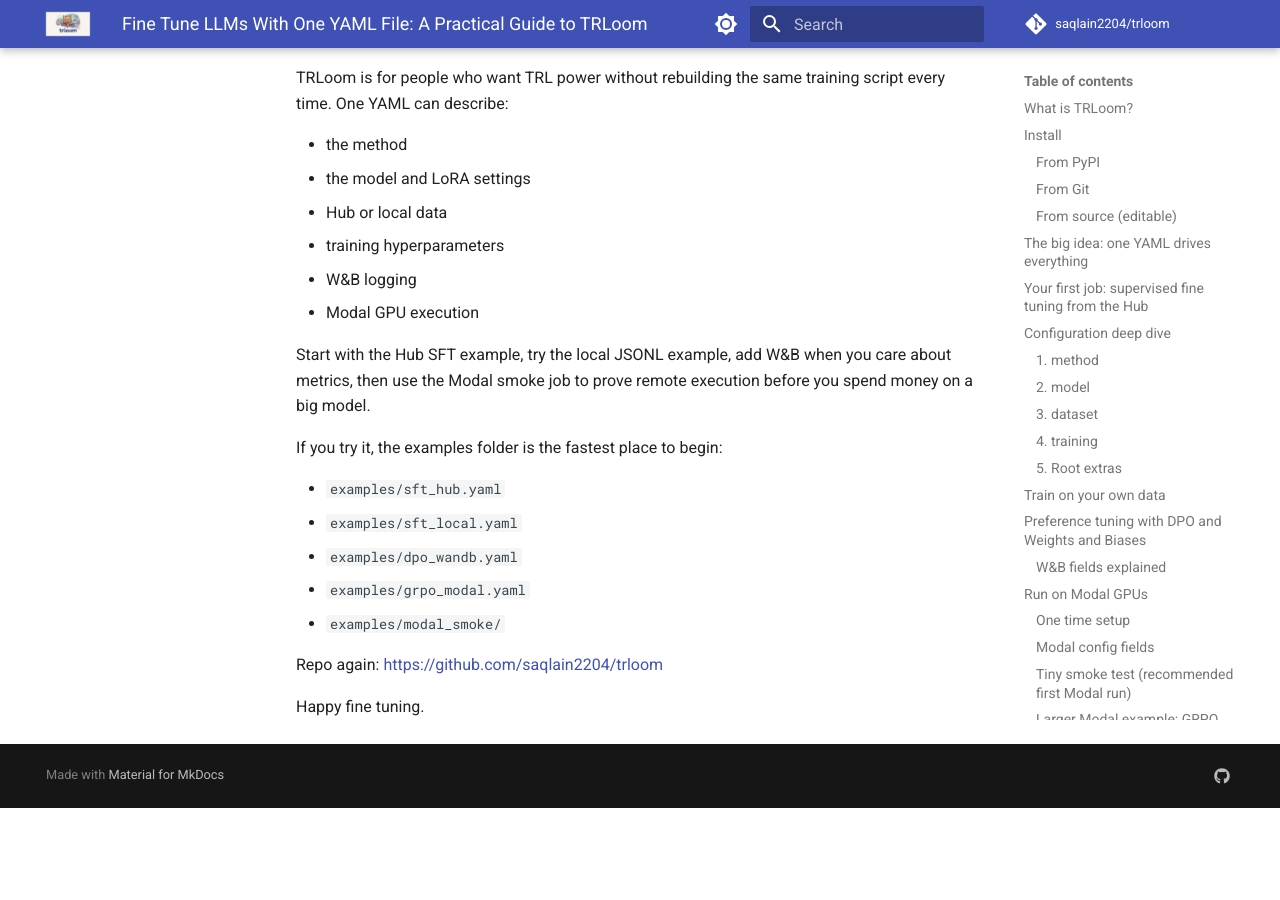
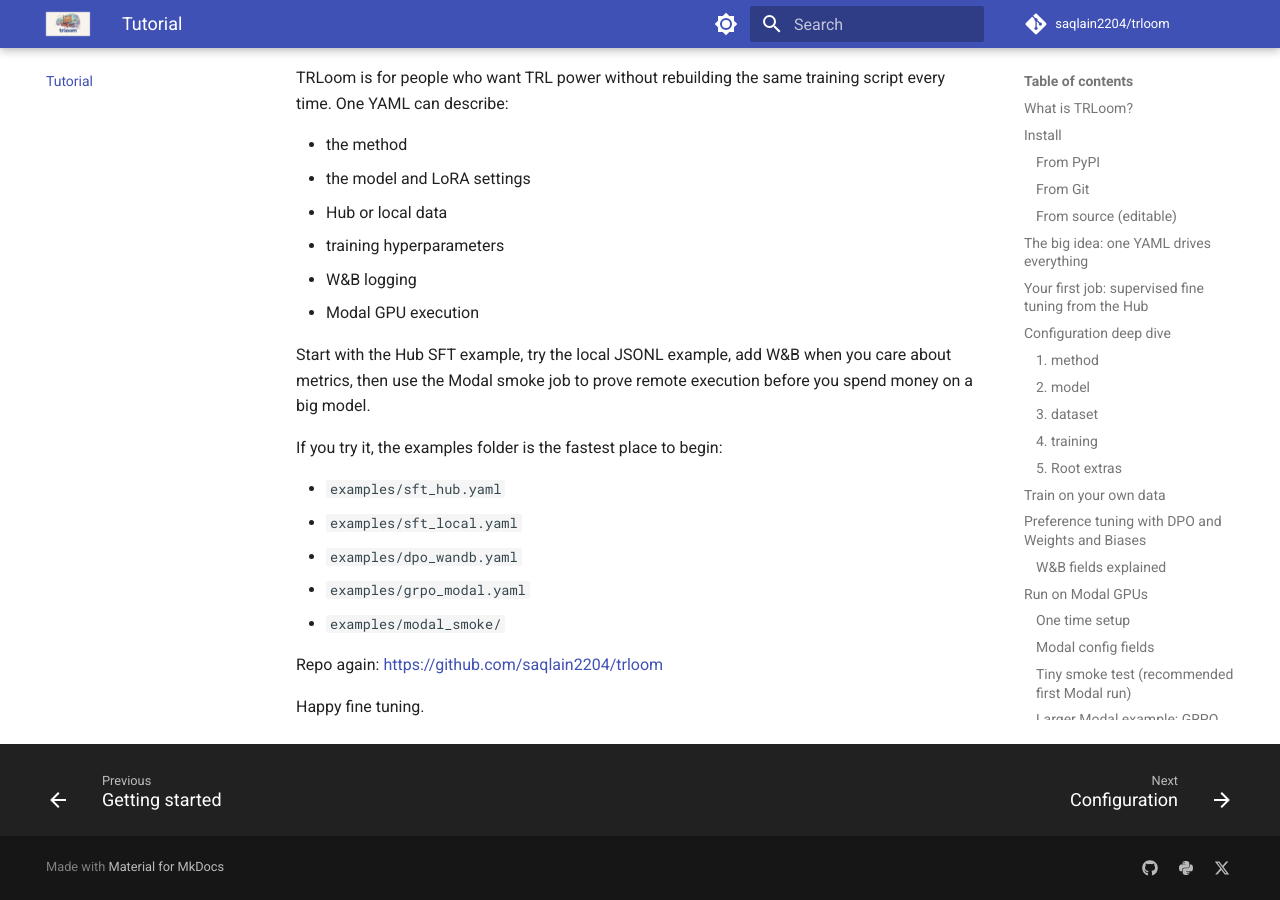
Before and after one commit to saqlain2204/trloom, an MkDocs documentation site: the page built from docs/tutorial.md, in a window 1280 px wide and 900 px high, scrolled down 16097 px. Built offline with MkDocs 1.6.1 and Material for MkDocs 9.7.7, drawn with Linux system fonts in a browser that asks for light colours; comment, search, counter and statistics services are not loaded; before the commit the page ends 16905 px from its top, so only the background shows below that.

Commit message:
Link tutorial and socials in MkDocs nav

```diff
--- a/mkdocs.yml
+++ b/mkdocs.yml
@@ -80,6 +80,7 @@
 nav:
   - Home: index.md
   - Getting started: getting-started.md
+  - Tutorial: tutorial.md
   - Guides:
       - Configuration: guides/configuration.md
       - Datasets: guides/datasets.md
@@ -93,3 +94,7 @@
   social:
     - icon: fontawesome/brands/github
       link: https://github.com/saqlain2204/trloom
+    - icon: fontawesome/brands/python
+      link: https://pypi.org/project/trloom/
+    - icon: fontawesome/brands/x-twitter
+      link: https://x.com/imsaqlain22
```
